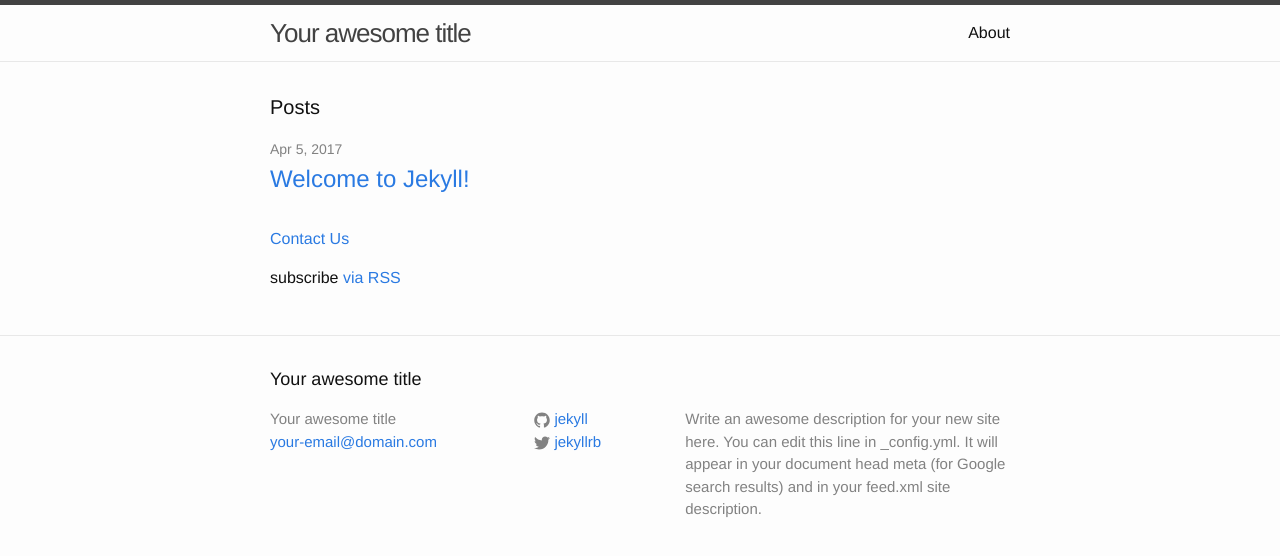
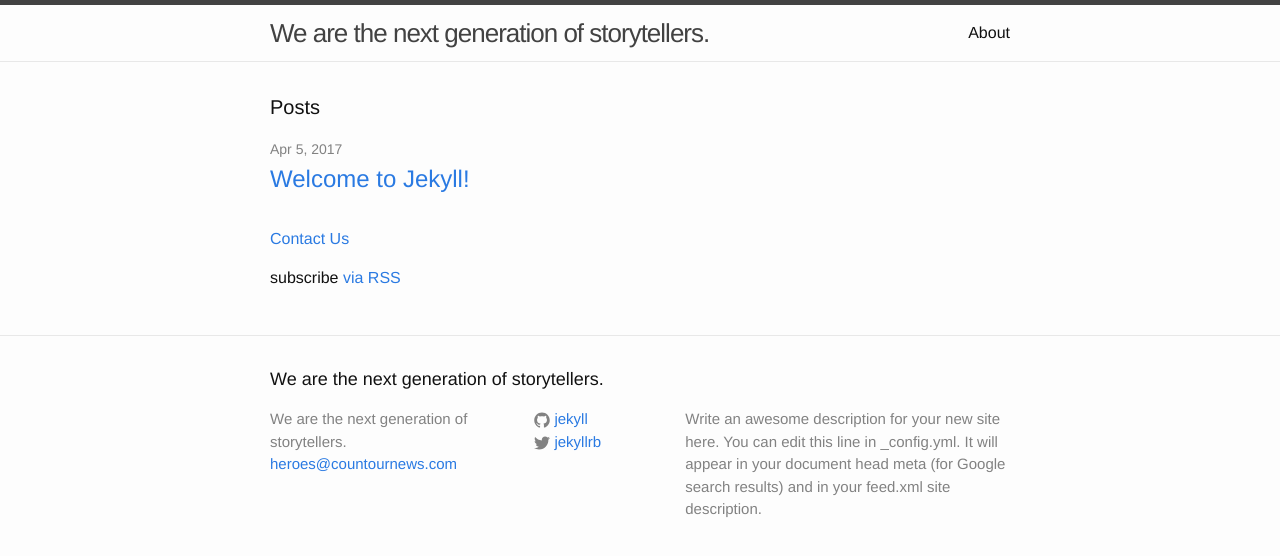
Before and after one commit to lawrencehan94/lawrencehan94.github.io, a Jekyll site: the page built from index.html, in a window 1280 px wide. Shown: the top 556 px of the page. Built offline with Jekyll 4.4.1, drawn with Linux system fonts in a browser that asks for light colours.

Commit message:
Update _config.yml

```diff
--- a/_config.yml
+++ b/_config.yml
@@ -6,8 +6,8 @@
 # 'jekyll serve'. If you change this file, please restart the server process.
 
 # Site settings
-title: Your awesome title
-email: your-email@domain.com
+title: We are the next generation of storytellers.
+email: heroes@countournews.com
 description: > # this means to ignore newlines until "baseurl:"
   Write an awesome description for your new site here. You can edit this
   line in _config.yml. It will appear in your document head meta (for
```
